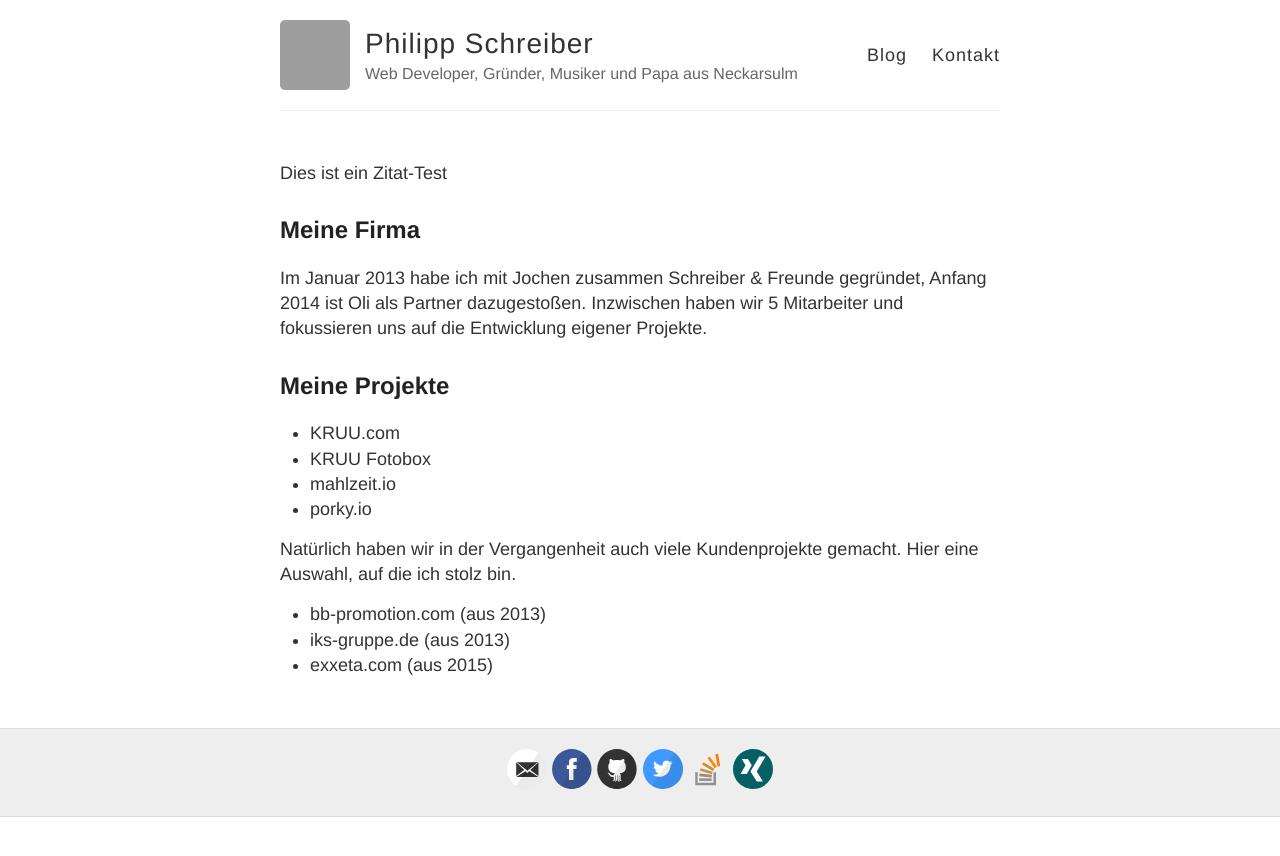
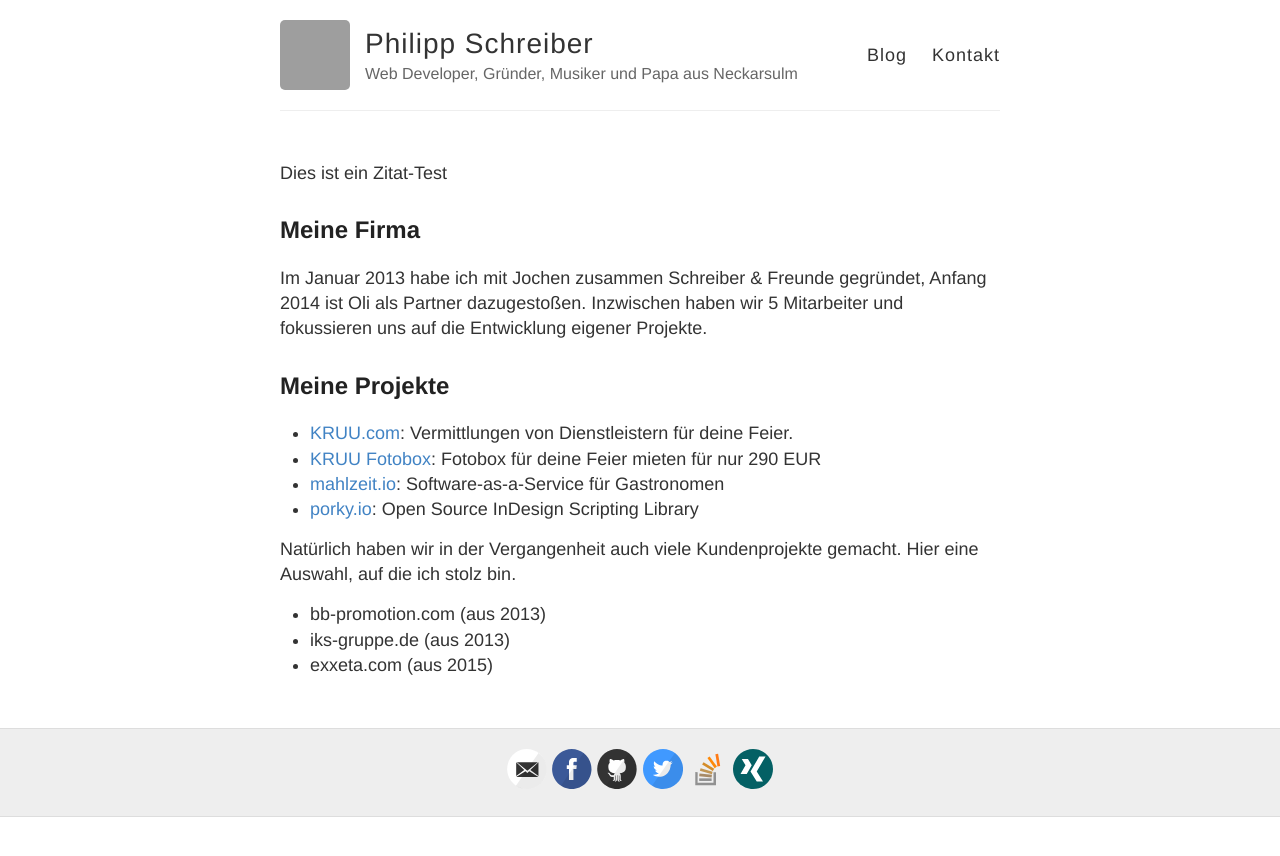
Before and after one commit to PhilippSchreiber/philippschreiber.github.io, a Jekyll site: the page built from index.md, in a window 1280 px wide. Shown: the top 856 px of the page. Built offline with Jekyll 4.4.1, drawn with Linux system fonts in a browser that asks for light colours; grey boxes are pictures that could not be loaded.

Commit message:
adding links to projects

```diff
--- a/index.md
+++ b/index.md
@@ -9,10 +9,10 @@ Im Januar 2013 habe ich mit Jochen zusammen Schreiber & Freunde gegründet, Anfa
 
 ## Meine Projekte
 
-* KRUU.com
-* KRUU Fotobox
-* mahlzeit.io
-* porky.io
+* [KRUU.com](https://kruu.com): Vermittlungen von Dienstleistern für deine Feier.
+* [KRUU Fotobox](https://www.kruu-fotobox.de): Fotobox für deine Feier mieten für nur 290 EUR
+* [mahlzeit.io](https://mahlzeit.io): Software-as-a-Service für Gastronomen
+* [porky.io](http://porky.io): Open Source InDesign Scripting Library
 
 Natürlich haben wir in der Vergangenheit auch viele Kundenprojekte gemacht. Hier eine Auswahl, auf die ich stolz bin.
 
```
Also changed, not shown: contact.md (+1 -1 lines).
